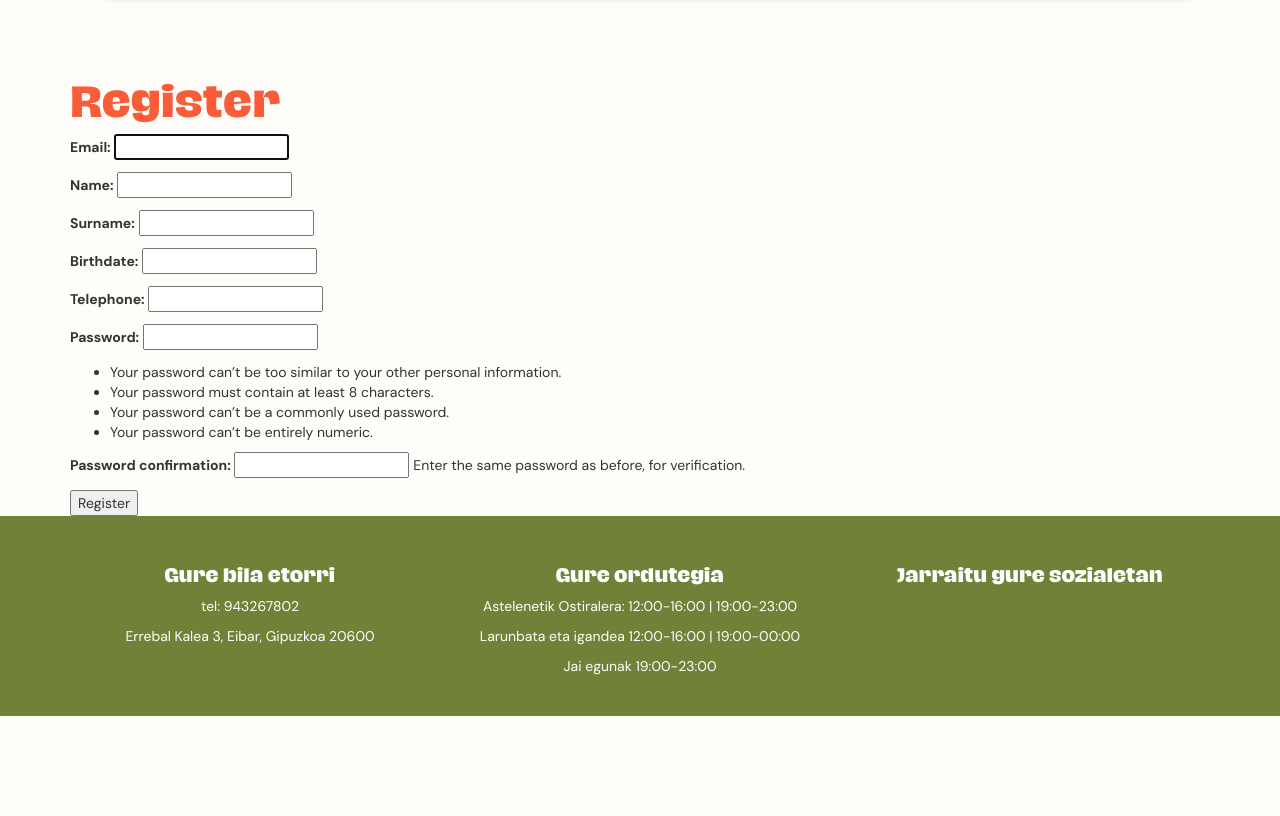
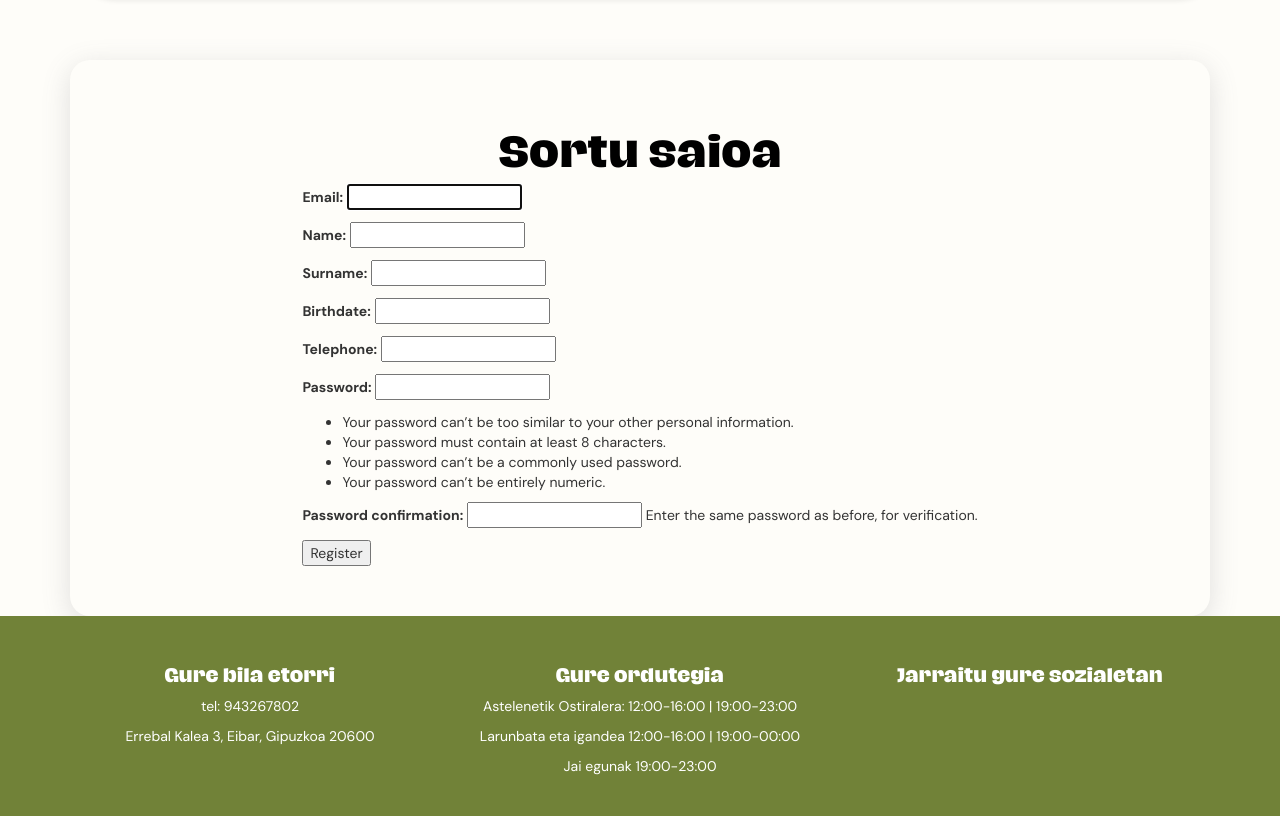
Before and after one commit to garciagorkauni/DeliveryAppNAG, a Django app: page /register/ in a window 1280 px wide. Shown: the part 100-916 px from the top of the page. Before the commit the page ends 816 px from the top, so only its background shows below. Run offline with Django 5.2, Linux system fonts and the light colour scheme; some libraries are stand-ins or nearby versions.

Commit message:
style(#41):add shadow to register form block

```diff
--- a/onlybites/onlybites/onlybites_web/templates/onlybites_web/menu.html
+++ b/onlybites/onlybites/onlybites_web/templates/onlybites_web/menu.html
@@ -29,6 +29,7 @@
 
         <div class="row">
             <!--tres productos por fila-->
+            <!--meter un for-->
             <div class="col-lg-4  flex flex-center ">
                 <div class="dish-menu flex fl-direc-colum ">
                     <!--link para que envie a info del producto al hacer clik-->
--- a/onlybites/onlybites/onlybites_web/templates/onlybites_web/register.html
+++ b/onlybites/onlybites/onlybites_web/templates/onlybites_web/register.html
@@ -1,12 +1,19 @@
 {% extends 'onlybites_web/base.html' %}
+{% load static %}
 {% block content %}
 
-<h1>Register</h1>
+<div class="shadow radius flex fl-direc-colum form-block alg-it-center" >
+    <h1 class="black">
+        Sortu saioa
+    </h1>
+    <form method="post">
+        {% csrf_token %}
+        {{ form.as_p }}
+        <button type="submit">Register</button>
+    </form>
+</div>
 
-<form method="post">
-    {% csrf_token %}
-    {{ form.as_p }}
-    <button type="submit">Register</button>
-</form>
+
+
 
 {% endblock %}
--- a/onlybites/onlybites/static/css/register.css
+++ b/onlybites/onlybites/static/css/register.css
@@ -7,4 +7,8 @@
 .form-block{
     padding: 50px;
     box-sizing: content-box;
+
 }
+.black{
+color: black;
+}
--- a/onlybites/onlybites/static/css/style.css
+++ b/onlybites/onlybites/static/css/style.css
@@ -133,6 +133,9 @@ footer{
 .fl-direc-colum{
     flex-direction: column;
 }
+.fl-direc-row{
+    flex-direction: row;
+}
 .fl-jc-end{
     justify-content: end;
 }
@@ -156,3 +159,7 @@ a:hover{
     /*cambiar aparienca del curosr*/
     cursor: pointer;
 }
+.alg-it-center{
+
+    align-items: center;
+}
```
